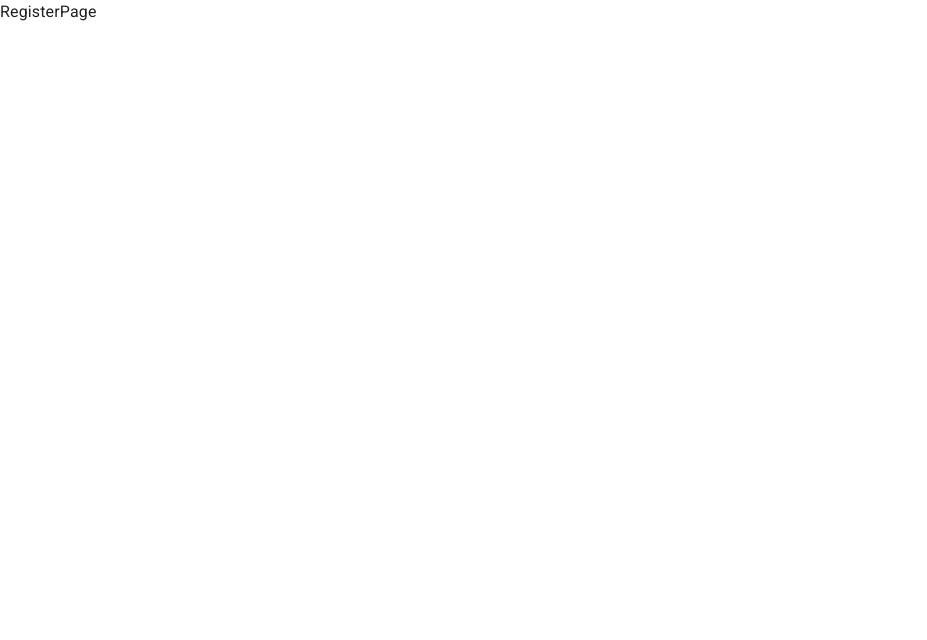
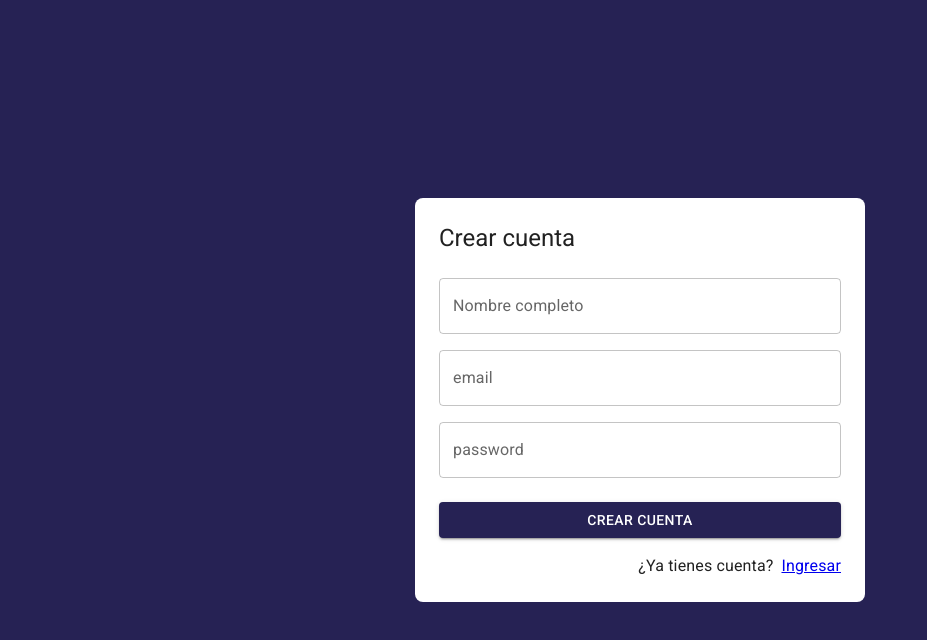
Before and after one commit to DiegoLeonardoSoto/journal-app, a React (Vite) app: page /auth/register in a window 1280 px wide. Shown: the top 640 px of the page, without its empty margins (0-927 px from the left). Built offline with nearby package versions, Linux system fonts and the light colour scheme.

Commit message:
add AuthLayout and RegisterPage design

```diff
--- /dev/null
+++ b/src/auth/layout/AuthLayout.jsx
@@ -0,0 +1,33 @@
+import { Grid, Typography } from '@mui/material'
+
+// eslint-disable-next-line react/prop-types
+export const AuthLayout = ({ children, title = '' }) => {
+  return (
+    <Grid
+      container
+      spacing={0}
+      direction="column"
+      alignItems="center"
+      justifyContent="center"
+      sx={{ minHeight: '100vh', backgroundColor: 'primary.main', padding: 4 }}
+    >
+      <Grid
+        item
+        className="box-shadow"
+        xs={3}
+        sx={{
+          width: { sm: 450 },
+          backgroundColor: 'white',
+          padding: 3,
+          borderRadius: 2
+        }}
+      >
+        <Typography variant="h5" sx={{ mb: 1 }}>
+          {title}
+        </Typography>
+
+        {children}
+      </Grid>
+    </Grid>
+  )
+}
--- a/src/auth/pages/LoginPage.jsx
+++ b/src/auth/pages/LoginPage.jsx
@@ -2,27 +2,11 @@ import { Link as RouterLink } from 'react-router-dom'
 import { Google } from '@mui/icons-material'
 import { Button, Grid, TextField, Typography } from '@mui/material'
 import { Link } from 'react-router-dom'
+import { AuthLayout } from '../layout/AuthLayout'
 
 export const LoginPage = () => {
   return (
-    <Grid
-      container
-      spacing={0}
-      direction="column"
-      alignItems="center"
-      justifyContent="center"
-      sx={{ minHeight: '100vh', backgroundColor: 'primary.main', padding: 4 }}
-    >
-      <Grid
-        item
-        className="box-shadow"
-        xs={3}
-        sx={{ backgroundColor: 'white', padding: 3, borderRadius: 2 }}
-      >
-        <Typography variant="h5" sx={{ mb: 1 }}>
-          Login
-        </Typography>
-
+    <AuthLayout title="Login">
       <form action="">
         <Grid container>
           <Grid item xs={12} sx={{ mt: 2 }}>
@@ -65,7 +49,6 @@ export const LoginPage = () => {
           </Grid>
         </Grid>
       </form>
-      </Grid>
-    </Grid>
+    </AuthLayout>
   )
 }
--- a/src/auth/pages/RegisterPage.jsx
+++ b/src/auth/pages/RegisterPage.jsx
@@ -1,3 +1,56 @@
+import { Link as RouterLink } from 'react-router-dom'
+import { Button, Grid, TextField, Typography } from '@mui/material'
+import { Link } from 'react-router-dom'
+import { AuthLayout } from '../layout/AuthLayout'
+
 export const RegisterPage = () => {
-  return <div>RegisterPage</div>
+  return (
+    <AuthLayout title="Crear cuenta">
+      <form action="">
+        <Grid container>
+          <Grid item xs={12} sx={{ mt: 2 }}>
+            <TextField
+              label="Nombre completo"
+              type="text"
+              placeholder="Jhon Doe"
+              fullWidth
+            />
+          </Grid>
+
+          <Grid item xs={12} sx={{ mt: 2 }}>
+            <TextField
+              label="email"
+              type="email"
+              placeholder="example@google.com"
+              fullWidth
+            />
+          </Grid>
+
+          <Grid item xs={12} sx={{ mt: 2 }}>
+            <TextField
+              label="password"
+              type="password"
+              placeholder="Constraseña"
+              fullWidth
+            />
+          </Grid>
+
+          <Grid container spacing={2} sx={{ mb: 2, mt: 1 }}>
+            <Grid item xs={12}>
+              <Button variant="contained" fullWidth>
+                Crear Cuenta
+              </Button>
+            </Grid>
+          </Grid>
+
+          <Grid container direction="row" justifyContent="end">
+            <Typography sx={{ mr: 1 }}>¿Ya tienes cuenta?</Typography>
+            <Link component={RouterLink} color="inherit" to="/auth/login">
+              Ingresar
+            </Link>
+          </Grid>
+        </Grid>
+      </form>
+    </AuthLayout>
+  )
 }
```
Lines whose indentation alone changed are shown as unchanged.
